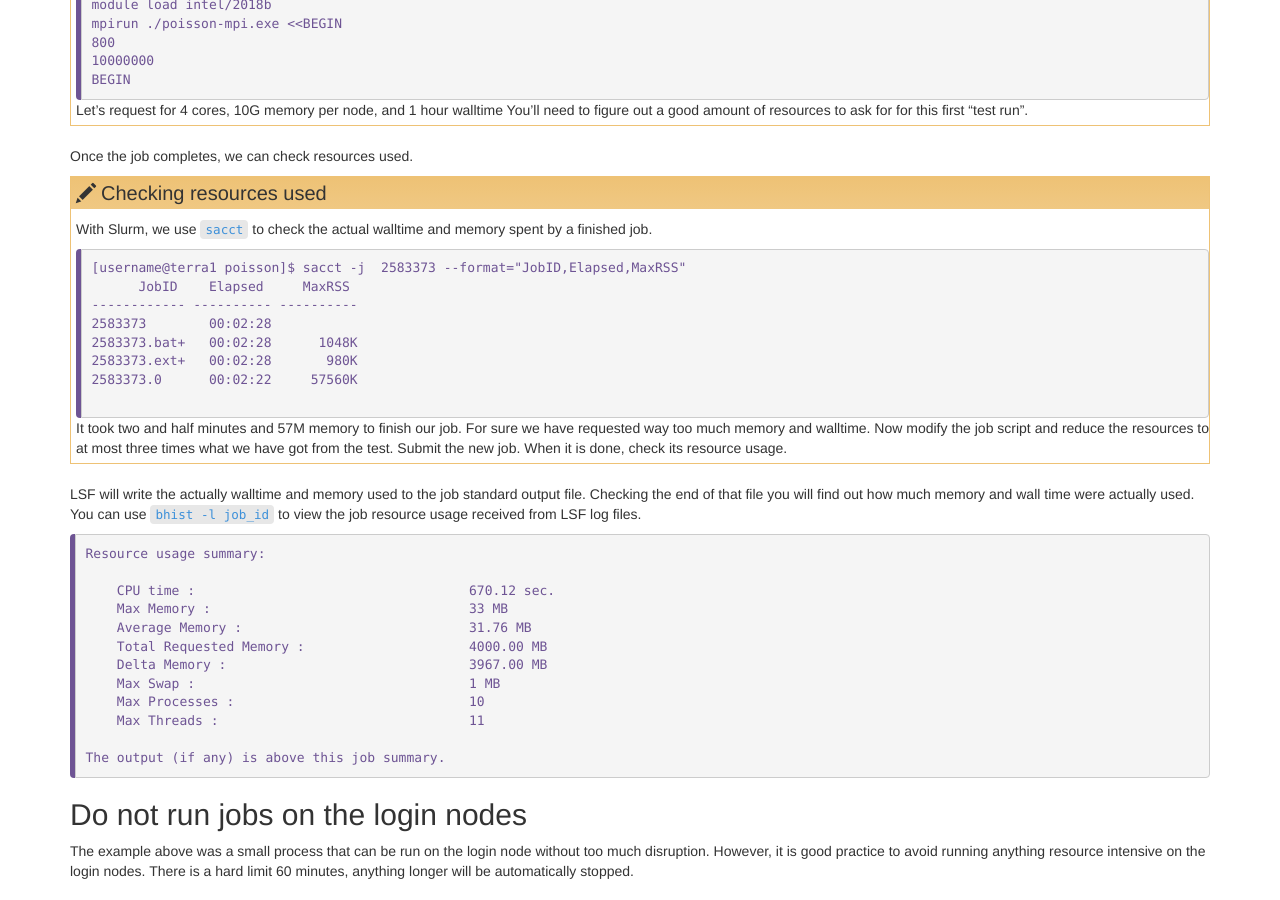
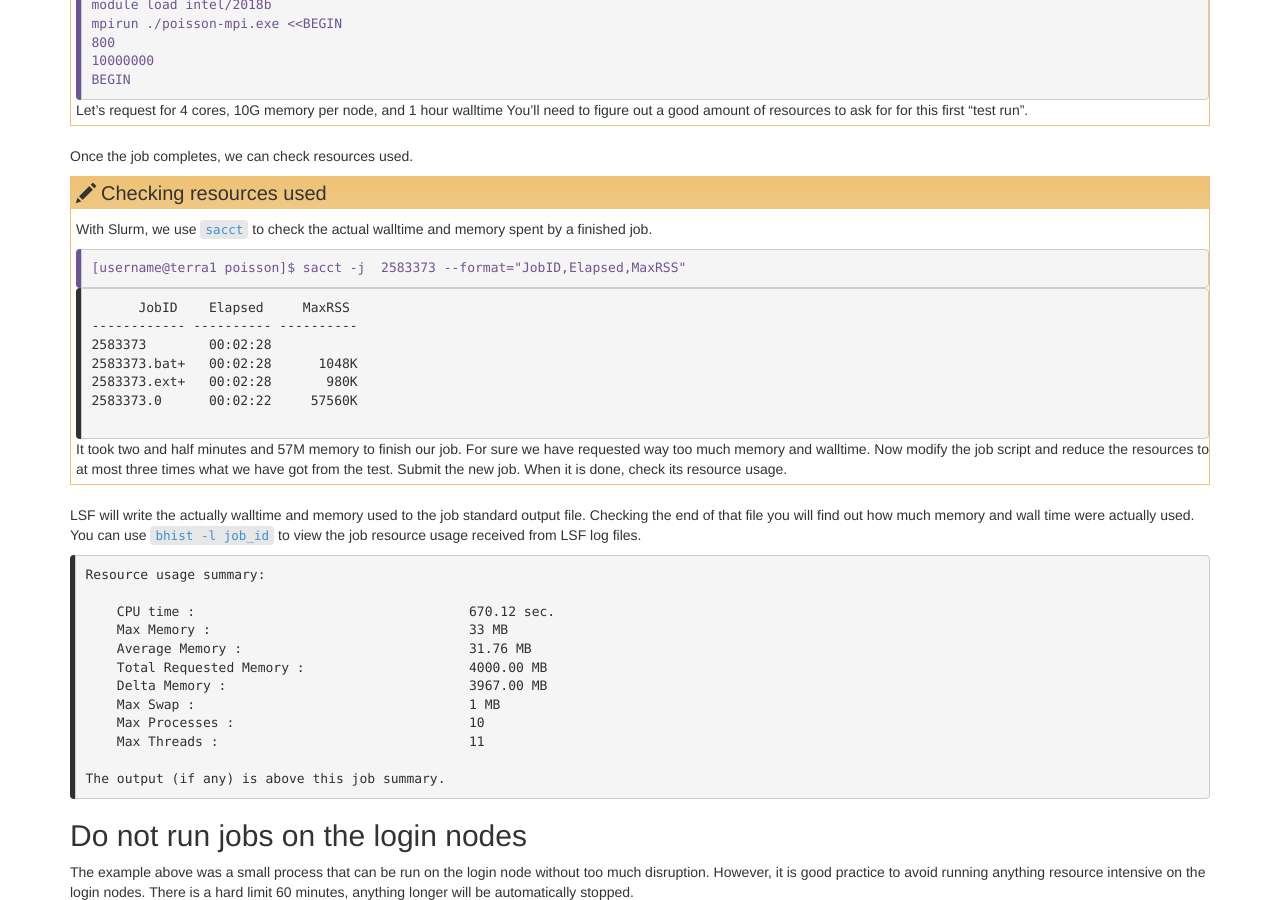
Before and after one commit to luop0812/HPRC_IntroHPC, a Jekyll site: the page built from _episodes/15-resources.md, in a window 1280 px wide and 900 px high, scrolled down 1504 px. Built offline with Jekyll 4.4.1, drawn with Linux system fonts in a browser that asks for light colours.

Commit message:
edit episodes

````diff
--- a/_episodes/15-resources.md
+++ b/_episodes/15-resources.md
@@ -74,6 +74,9 @@ Once the job completes, we can check resources used.
 >
 > ```
 > [username@terra1 poisson]$ sacct -j  2583373 --format="JobID,Elapsed,MaxRSS"
+> ```
+> {: .bash}
+> ```
 >       JobID    Elapsed     MaxRSS
 > ------------ ---------- ----------
 > 2583373        00:02:28
@@ -82,7 +85,7 @@ Once the job completes, we can check resources used.
 > 2583373.0      00:02:22     57560K
 >
 > ```
-> {: .bash}
+> {: .output}
 >
 > It took two and half minutes and 57M memory to finish our job. For sure we have requested way too much memory and walltime.
 > Now modify the job script and reduce the resources to at most three times what we have got from the test.
@@ -107,7 +110,7 @@ Resource usage summary:
 
 The output (if any) is above this job summary.
 ```
-{:.bash}
+{: .output}
 
 
 ## Do not run jobs on the login nodes
````
